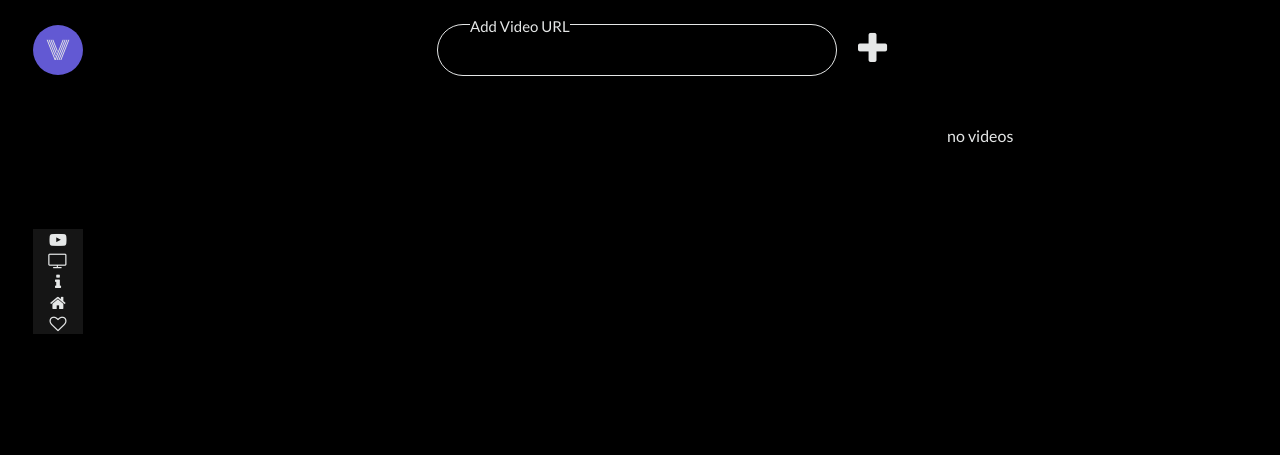
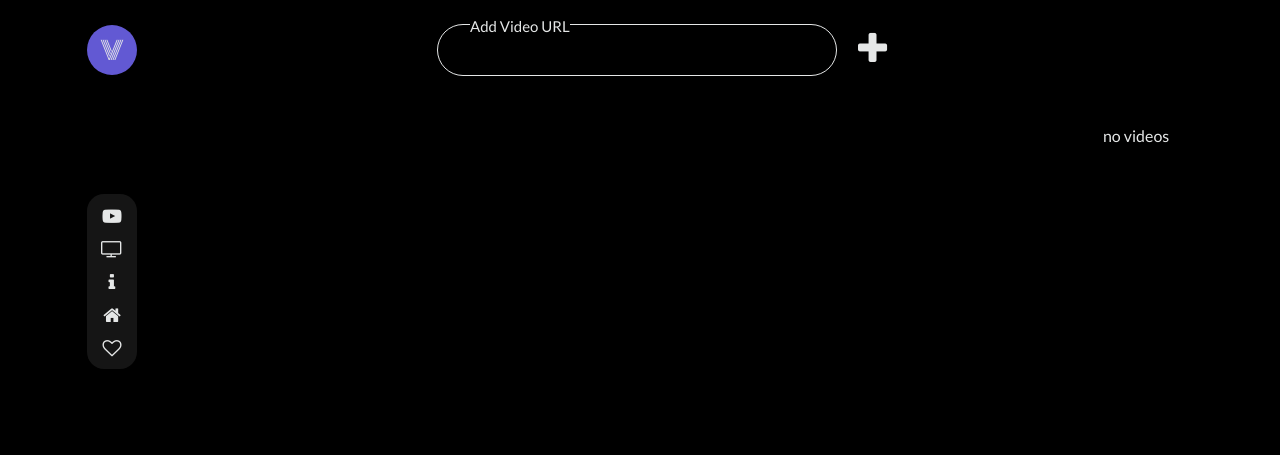
Before and after one commit to pradow/vydlist, a website: page index.html in a window 1280 px wide. Drawn offline with nearby package versions, Linux system fonts and the light colour scheme; files that its build step writes are made by us from their sources.

Commit message:
add layouot styles to sidebar

```diff
--- a/src/sass/partials/_app.scss
+++ b/src/sass/partials/_app.scss
@@ -12,7 +12,7 @@ body {
 
 .app {
   display: grid;
-  grid-template-columns: minmax(0, 1fr) 50px minmax(300px, 900px) 300px minmax(
+  grid-template-columns: minmax(0, 1fr) 50px minmax(300px, 900px) auto minmax(
       0,
       1fr
     );
--- a/src/sass/partials/_sidebar.scss
+++ b/src/sass/partials/_sidebar.scss
@@ -1,14 +1,17 @@
 .sidebar {
+  align-items: center;
   align-self: center;
-  grid-area: sidebar;
-  overflow-y: auto;
+  background-color: $grey;
+  border-radius: 17px;
   display: flex;
   flex-direction: column;
-  align-items: center;
+  grid-area: sidebar;
   justify-content: center;
-  background-color: $grey;
+  overflow-y: auto;
+  padding: 5px;
 }
 
 .sidebar-item {
-  font-size: 17px;
+  font-size: 19px;
+  padding: 5px;
 }
```
